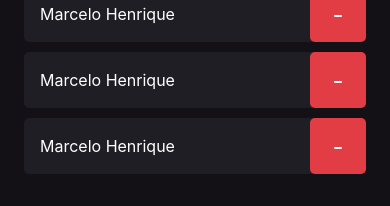
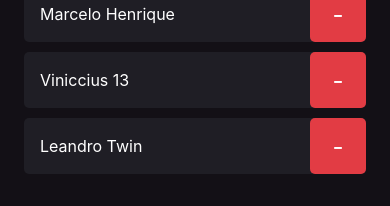
Before and after one commit to HenriqueMarcelo/imhere, a React Native app: screen / in a window 390 px wide. Shown: the part 255-461 px from the top of the page. Built offline with nearby package versions, Linux system fonts and the light colour scheme.

Commit message:
feat: use prop in Participant component

```diff
--- a/src/components/Participant/index.tsx
+++ b/src/components/Participant/index.tsx
@@ -1,10 +1,14 @@
 import { Text, TouchableOpacity, View } from 'react-native'
 import { styles } from './styles'
 
-export function Participant() {
+interface ParticipantProps {
+  name: string
+}
+
+export function Participant({ name }: ParticipantProps) {
   return (
     <View style={styles.container}>
-      <Text style={styles.name}>Marcelo Henrique</Text>
+      <Text style={styles.name}>{name}</Text>
       <TouchableOpacity style={styles.button}>
         <Text style={styles.buttonText}>-</Text>
       </TouchableOpacity>
--- a/src/screens/Home/index.tsx
+++ b/src/screens/Home/index.tsx
@@ -28,9 +28,9 @@
         </TouchableOpacity>
       </View>
 
-      <Participant />
-      <Participant />
-      <Participant />
+      <Participant name="Marcelo Henrique" />
+      <Participant name="Viniccius 13" />
+      <Participant name="Leandro Twin" />
     </View>
   )
 }
```
